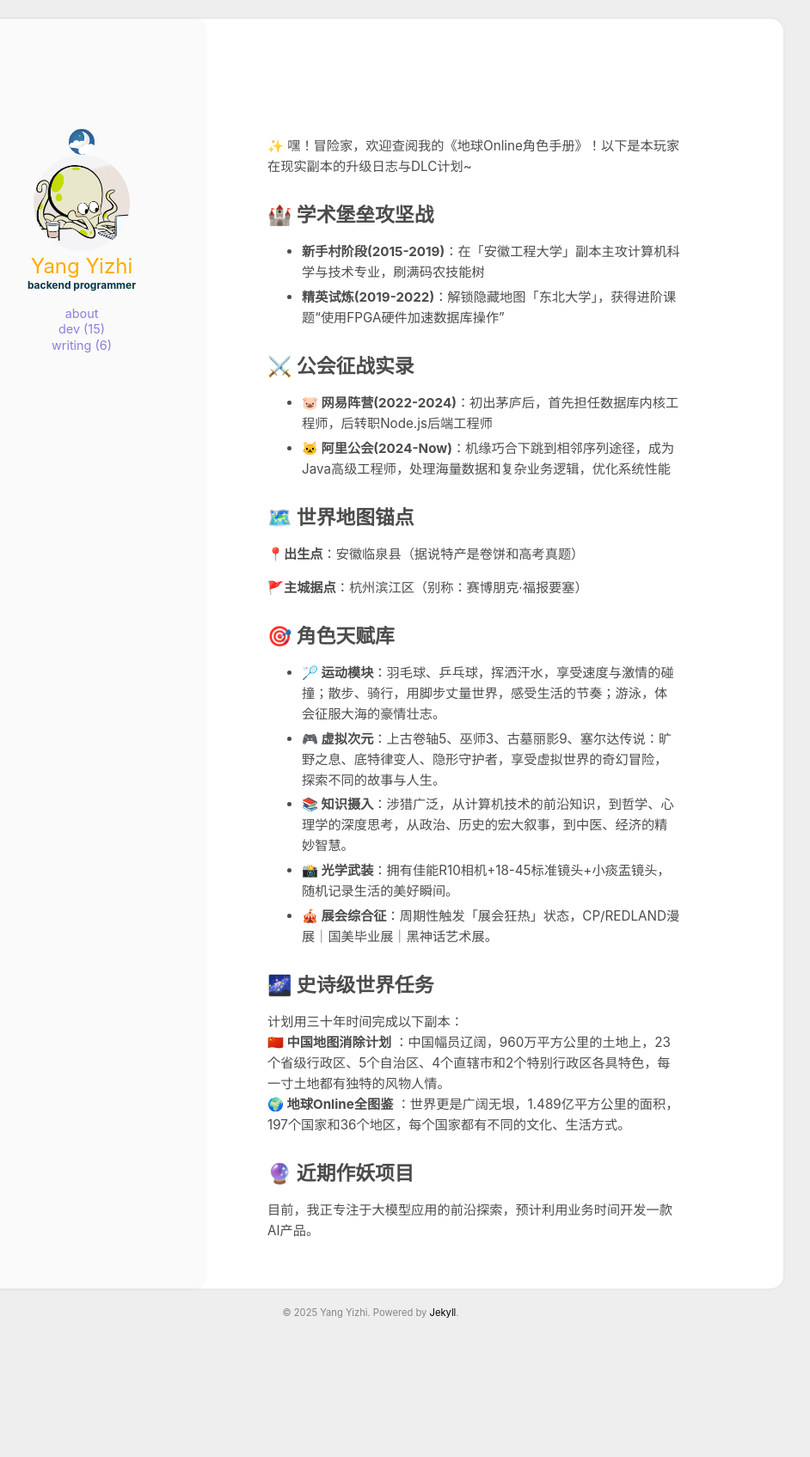
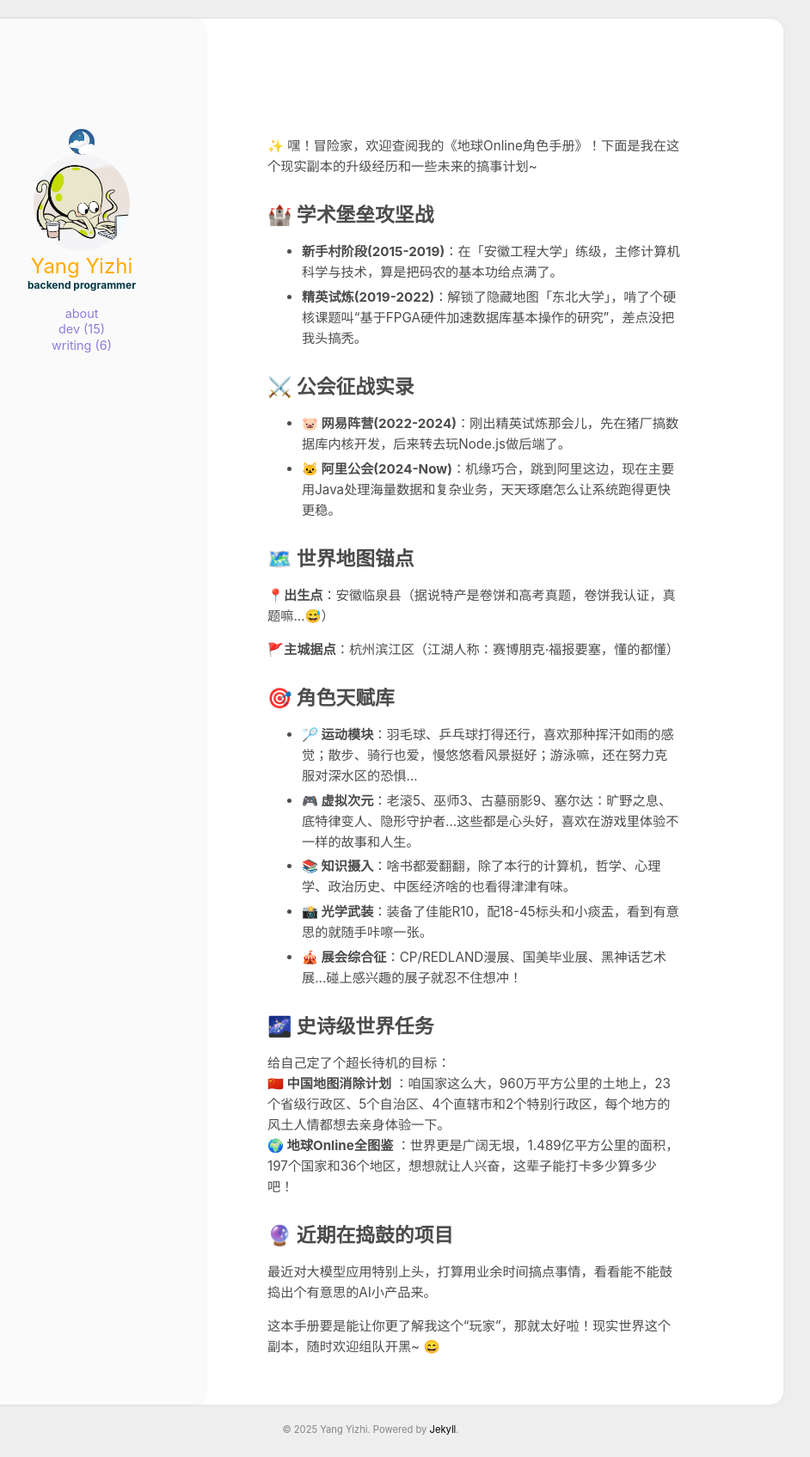
Before and after one commit to niceyangyizhi/niceyangyizhi.github.io, a Jekyll site: the page built from aboutme.html, in a window 1280 px wide. Shown: the whole page at 86% size, without its empty margins (209-1151 px from the left). Built offline with Jekyll 4.4.1, drawn with Linux system fonts in a browser that asks for light colours; before the commit the page ends 1560 px from its top, so only the background shows below that.

Commit message:
个人介绍更加有趣话，消除AI味

```diff
--- a/aboutme.html
+++ b/aboutme.html
@@ -4,53 +4,55 @@ layout: page
 
 <section class="aboutme">
     <div class="post_content">
-        <p>✨ 嘿！冒险家，欢迎查阅我的《地球Online角色手册》！以下是本玩家在现实副本的升级日志与DLC计划~</p>
+        <p>✨ 嘿！冒险家，欢迎查阅我的《地球Online角色手册》！下面是我在这个现实副本的升级经历和一些未来的搞事计划~</p>
 
         <div class="section">
             <h2>🏰 学术堡垒攻坚战</h2>
             <ul>
-                <li><strong>新手村阶段(2015-2019)</strong>：在「安徽工程大学」副本主攻计算机科学与技术专业，刷满码农技能树</li>
-                <li><strong>精英试炼(2019-2022)</strong>：解锁隐藏地图「东北大学」，获得进阶课题“使用FPGA硬件加速数据库操作”</li>
+                <li><strong>新手村阶段(2015-2019)</strong>：在「安徽工程大学」练级，主修计算机科学与技术，算是把码农的基本功给点满了。</li>
+                <li><strong>精英试炼(2019-2022)</strong>：解锁了隐藏地图「东北大学」，啃了个硬核课题叫“基于FPGA硬件加速数据库基本操作的研究”，差点没把我头搞秃。</li>
             </ul>
         </div>
 
         <div class="section">
             <h2>⚔️ 公会征战实录</h2>
             <ul>
-                <li><strong>🐷 网易阵营(2022-2024)</strong>：初出茅庐后，首先担任数据库内核工程师，后转职Node.js后端工程师</li>
-                <li><strong>🐱 阿里公会(2024-Now)</strong>：机缘巧合下跳到相邻序列途径，成为Java高级工程师，处理海量数据和复杂业务逻辑，优化系统性能</li>
+                <li><strong>🐷 网易阵营(2022-2024)</strong>：刚出精英试炼那会儿，先在猪厂搞数据库内核开发，后来转去玩Node.js做后端了。</li>
+                <li><strong>🐱 阿里公会(2024-Now)</strong>：机缘巧合，跳到阿里这边，现在主要用Java处理海量数据和复杂业务，天天琢磨怎么让系统跑得更快更稳。</li>
             </ul>
         </div>
 
         <div class="section">
             <h2>🗺️ 世界地图锚点</h2>
-            <p><strong>📍出生点</strong>：安徽临泉县（据说特产是卷饼和高考真题）</p>
-            <p><strong>🚩主城据点</strong>：杭州滨江区（别称：赛博朋克·福报要塞）</p>
+            <p><strong>📍出生点</strong>：安徽临泉县（据说特产是卷饼和高考真题，卷饼我认证，真题嘛...😅）</p>
+            <p><strong>🚩主城据点</strong>：杭州滨江区（江湖人称：赛博朋克·福报要塞，懂的都懂）</p>
         </div>
 
         <div class="section">
             <h2>🎯 角色天赋库</h2>
             <ul>
-                <li><strong>🏸 运动模块</strong>：羽毛球、乒乓球，挥洒汗水，享受速度与激情的碰撞；散步、骑行，用脚步丈量世界，感受生活的节奏；游泳，体会征服大海的豪情壮志。</li>
-                <li><strong>🎮 虚拟次元</strong>：上古卷轴5、巫师3、古墓丽影9、塞尔达传说：旷野之息、底特律变人、隐形守护者，享受虚拟世界的奇幻冒险，探索不同的故事与人生。</li>
-                <li><strong>📚 知识摄入</strong>：涉猎广泛，从计算机技术的前沿知识，到哲学、心理学的深度思考，从政治、历史的宏大叙事，到中医、经济的精妙智慧。</li>
-                <li><strong>📸 光学武装</strong>：拥有佳能R10相机+18-45标准镜头+小痰盂镜头，随机记录生活的美好瞬间。</li>
-                <li><strong>🎪 展会综合征</strong>：周期性触发「展会狂热」状态，CP/REDLAND漫展｜国美毕业展｜黑神话艺术展。</li>
+                <li><strong>🏸 运动模块</strong>：羽毛球、乒乓球打得还行，喜欢那种挥汗如雨的感觉；散步、骑行也爱，慢悠悠看风景挺好；游泳嘛，还在努力克服对深水区的恐惧...</li>
+                <li><strong>🎮 虚拟次元</strong>：老滚5、巫师3、古墓丽影9、塞尔达：旷野之息、底特律变人、隐形守护者...这些都是心头好，喜欢在游戏里体验不一样的故事和人生。</li>
+                <li><strong>📚 知识摄入</strong>：啥书都爱翻翻，除了本行的计算机，哲学、心理学、政治历史、中医经济啥的也看得津津有味。</li>
+                <li><strong>📸 光学武装</strong>：装备了佳能R10，配18-45标头和小痰盂，看到有意思的就随手咔嚓一张。</li>
+                <li><strong>🎪 展会综合征</strong>：CP/REDLAND漫展、国美毕业展、黑神话艺术展...碰上感兴趣的展子就忍不住想冲！</li>
             </ul>
         </div>
 
         <div class="section">
             <h2>🌌 史诗级世界任务</h2>
-            <p>计划用三十年时间完成以下副本：<br>
-            <strong>🇨🇳 中国地图消除计划</strong> ：中国幅员辽阔，960万平方公里的土地上，23个省级行政区、5个自治区、4个直辖市和2个特别行政区各具特色，每一寸土地都有独特的风物人情。<br>
-            <strong>🌍 地球Online全图鉴</strong> ：世界更是广阔无垠，1.489亿平方公里的面积，197个国家和36个地区，每个国家都有不同的文化、生活方式。</p >
+            <p>给自己定了个超长待机的目标：<br>
+            <strong>🇨🇳 中国地图消除计划</strong> ：咱国家这么大，960万平方公里的土地上，23个省级行政区、5个自治区、4个直辖市和2个特别行政区，每个地方的风土人情都想去亲身体验一下。<br>
+            <strong>🌍 地球Online全图鉴</strong> ：世界更是广阔无垠，1.489亿平方公里的面积，197个国家和36个地区，想想就让人兴奋，这辈子能打卡多少算多少吧！</p >
         </div>
 
 
         <div class="section">
-            <h2>🔮 近期作妖项目</h2>
-            <p>目前，我正专注于大模型应用的前沿探索，预计利用业务时间开发一款AI产品。</p>
+            <h2>🔮 近期在捣鼓的项目</h2>
+            <p>最近对大模型应用特别上头，打算用业余时间搞点事情，看看能不能鼓捣出个有意思的AI小产品来。</p>
         </div>
+
+        <p>这本手册要是能让你更了解我这个“玩家”，那就太好啦！现实世界这个副本，随时欢迎组队开黑~ 😄</p>
     </div>
     </div>
 </section>
```
